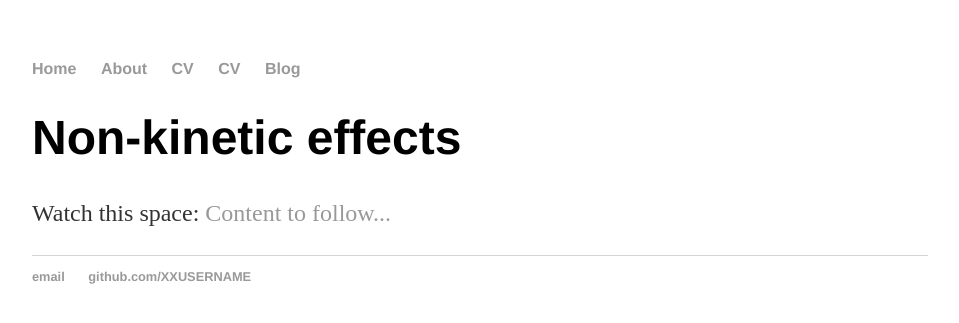
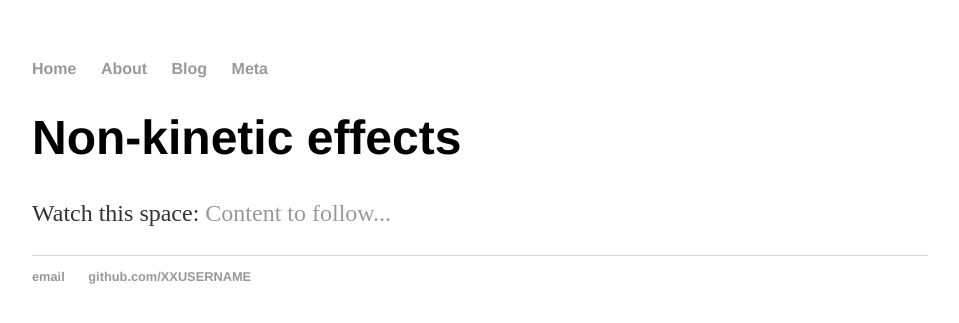
Before and after one commit to KineticLensman/KineticLensman.github.io, a Jekyll site: the page built from index.html, in a window 1280 px wide. Shown: the top 323 px of the page, without its empty margins (160-1119 px from the left). Built offline with Jekyll 4.4.1, drawn with Linux system fonts in a browser that asks for light colours.

Commit message:
Update default.html

```diff
--- a/_layouts/default.html
+++ b/_layouts/default.html
@@ -9,10 +9,10 @@
 			<nav>
 	    		<ul>
 	        		<li><a href="/">Home</a></li>
-		        	<li><a href="/about">About</a></li>
-	        		<li><a href="/cv">CV</a></li>
-				<li><a href="/meta">CV</a></li>
+				<li><a href="/about">About</a></li>
 	        		<li><a href="/blog">Blog</a></li>
+				<li><a href="/meta">Meta</a></li>
+
 	    		</ul>
 			</nav>
 			<div class="container">
```
